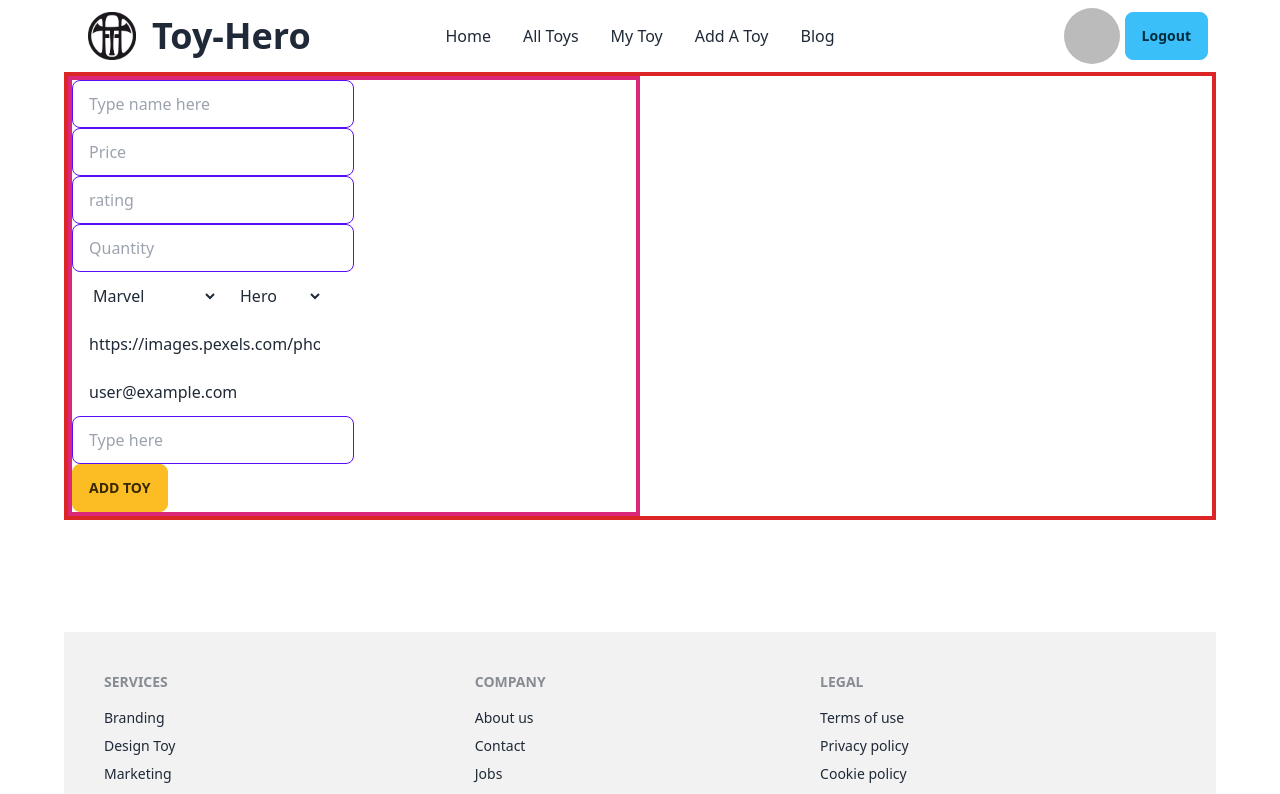
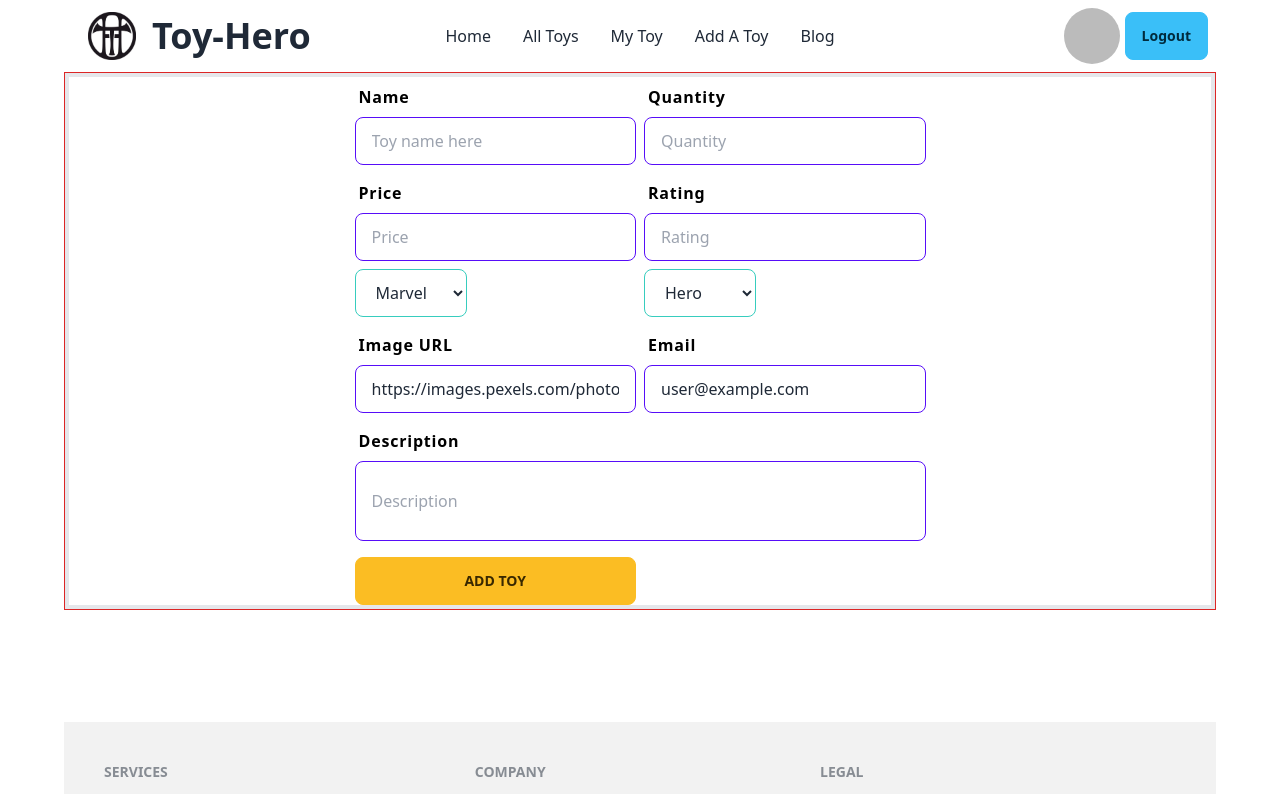
Before and after one commit to Abu-Jayed/Toy-Store, a React (Vite) app: page /addToy in a window 1280 px wide. Shown: the top 794 px of the page. Built offline with nearby package versions, Linux system fonts and the light colour scheme; no server answers; sample sign-in values are in the browser's storage.

Commit message:
Add toy page designed updated

```diff
--- a/src/components/AddToy/AddToy.jsx
+++ b/src/components/AddToy/AddToy.jsx
@@ -3,11 +3,11 @@ import React, { useContext, useState } from "react";
 import { useForm } from "react-hook-form";
 import { AuthContext } from "../AuthProvider/AuthProvider";
 import useTitle from "../Shared/hook/useTitle";
-import {  Toaster, toast } from "react-hot-toast";
+import { Toaster, toast } from "react-hot-toast";
 import Swal from "sweetalert2";
 
 const AddToy = () => {
-  useTitle('Add Toy')
+  useTitle("Add Toy");
   const { user } = useContext(AuthContext);
   const [selectedOption, setSelectedOption] = useState(null);
 
@@ -29,12 +29,12 @@ const AddToy = () => {
       .then((result) => {
         // toast.success('Toy added successfully')
         Swal.fire({
-          position: 'top-center',
-          icon: 'success',
-          title: 'Your toy added successfully',
+          position: "top-center",
+          icon: "success",
+          title: "Your toy added successfully",
           showConfirmButton: false,
-          timer: 1500
-        })
+          timer: 1500,
+        });
         console.log(result);
       });
     console.log(data);
@@ -51,73 +51,168 @@ const AddToy = () => {
   // ];
   //   console.log(user);
   return (
-    <div className="border-4 border-red-600">
-      <div className="">
-        <div className="grid grid-cols-2 border-4 border-pink-600 w-1/2">
-          <form onSubmit={handleSubmit(onSubmit)}>
-            {errors.exampleRequired && <span>This field is required</span>}
+    <div className="border border-red-600">
+      <div className="text-center">
+        <div className=" border-4 ">
+          <form className="grid grid-cols-2 gap-2 w-1/2 md:mx-auto" onSubmit={handleSubmit(onSubmit)}>
+
+            {/* copy code of input start */}
+            <div className="form-control">
+              <label className="label">
+                <span className="text-black font-semibold tracking-wider">
+                  Name
+                </span>
+              </label>
               <input
                 {...register("name")}
                 type="text"
-              placeholder="Type name here"
+                placeholder="Toy name here"
                 className="input input-bordered input-primary w-full max-w-xs"
+                required
               />
+            </div>
+            {/* copy code of input end */}
 
-
+            {/* quantity start */}
+            <div className="form-control">
+              <label className="label">
+                <span className="text-black font-semibold tracking-wider">
+                  Quantity
+                </span>
+              </label>
+              <input
+                {...register("available_quantity")}
+                type="text"
+                placeholder="Quantity"
+                className="input input-bordered input-primary w-full max-w-xs"
+                required
+              />
+            </div>
+            {/* quantity end */}
+            {/* price code start */}
+            <div className="form-control">
+              <label className="label">
+                <span className="text-black font-semibold tracking-wider">
+                  Price
+                </span>
+              </label>
               <input
                 {...register("price")}
                 type="text"
                 placeholder="Price"
                 className="input input-bordered input-primary w-full max-w-xs"
+                required
               />
+            </div>
+            {/* price code end */}
+
+            {/* rating code start */}
+            <div className="form-control">
+              <label className="label">
+                <span className="text-black font-semibold tracking-wider">
+                  Rating
+                </span>
+              </label>
               <input
                 {...register("rating")}
                 type="text"
-              placeholder="rating"
+                placeholder="Rating"
                 className="input input-bordered input-primary w-full max-w-xs"
+                required
               />
-            <input
-              {...register("available_quantity")}
-              type="text"
-              placeholder="Quantity"
-              className="input input-bordered input-primary w-full max-w-xs"
-            />
+            </div>
+            {/* rating code end */}
 
+            {/* Category code start */}
 
-            <select className="input" {...register("category")}>
+            <div className="form-control w-28">
+              <select
+                className="input input-bordered input-accent"
+                {...register("category")}
+              >
                 <option value="Marvel">Marvel</option>
                 <option value="DC">DC</option>
                 <option value="Harry Potter">Harry Potter</option>
               </select>
-            <select className="input" {...register("subCategory")}>
+            </div>
+
+            <div className="form-control w-28">
+              <select
+                className="input input-bordered input-accent"
+                {...register("subCategory")}
+              >
                 <option value="Hero">Hero</option>
                 <option value="Heroin">Heroin</option>
                 <option value="Villain">Villain</option>
               </select>
+            </div>
+            {/* Category code end */}
 
+
+            {/* picture start */}
+
+            <div className="form-control">
+              <label className="label">
+                <span className="text-black font-semibold tracking-wider">
+                  Image URL
+                </span>
+              </label>
               <input
-              className="input"
                 {...register("picture")}
                 placeholder="image link"
                 type="url"
                 defaultValue="https://images.pexels.com/photos/2528118/pexels-photo-2528118.jpeg?auto=compress&cs=tinysrgb&w=600"
+                className="input input-bordered input-primary w-full max-w-xs"
+                required
               />
+            </div>
+
+            {/* picture end */}
+
+            {/* email start */}
+
+            <div className="form-control">
+              <label className="label">
+                <span className="text-black font-semibold tracking-wider">
+                  Email
+                </span>
+              </label>
               <input
-              className="input"
                 value={user?.email}
                 {...register("postedBy")}
                 placeholder="your email"
                 type="email"
+                className="input input-bordered input-primary w-full max-w-xs"
+                required
               />
+            </div>
 
+            {/* email end */}
+
+            {/* description start */}
+
+            <div className="form-control col-span-2">
+              <label className="label">
+                <span className="text-black font-semibold tracking-wider">
+                  Description
+                </span>
+              </label>
               <input
                 {...register("description")}
                 type="text"
-              placeholder="Type here"
-              className="input input-bordered input-primary w-full max-w-xs"
+                placeholder="Description"
+                className="input input-bordered input-primary w-full h-20"
+                required
               />
+            </div>
 
-            <input className="btn btn-warning" value="Add Toy" type="submit" />
+            {/* description end */}
+
+            <input
+              className="mt-2 btn btn-warning"
+              value="Add Toy"
+              type="submit"
+            />
           </form>
         </div>
       </div>
--- a/src/components/Home/Contents/ByCategory/ByCategory.jsx
+++ b/src/components/Home/Contents/ByCategory/ByCategory.jsx
@@ -20,7 +20,7 @@ const ByCategory = () => {
           shop by category
         </p>
         {/* 1st floor start */}
-        <div className={`absolute left-14 ${show?'md:visible':'md:invisible'} py-10 rounded-3xl  md:flex md:gap-5 justify-center `}>
+        <div className={`absolute md:left-[52px] ${show?'visible':'invisible'} py-10 rounded-3xl  md:flex md:gap-5 justify-center `}>
           <div className="bg-pink-300  w-48 h-60 rounded-xl flex justify-center ">
             <div className="mt-3">
               <img className="rounded-xl w-[167px] h-[157]" src={cat1} alt="" />
@@ -64,7 +64,7 @@ const ByCategory = () => {
         </div>
 
         {/* 2nd floor start */}
-        <div className={`${show?'md:invisible':'md:visible'} top-9 relative `}>
+        <div className={`${show?'invisible':'visible'}  top-6 md:top-9 relative `}>
           <div className=" py-1 rounded-3xl  md:flex md:gap-5 justify-center">
             <div className=" bg-green-700 border shadow-lg mb-6 w-48 h-60 rounded-xl flex justify-center ">
               <div className="mt-3">
@@ -130,8 +130,8 @@ const ByCategory = () => {
         </div>
         {/* 2nd floor end */}
 
-        <button onClick={() => setShow(true)} className="mt-10 btn btn-warning">Left</button>
-        <button onClick={() => setShow(false)} className="btn btn-warning">Right</button>
+        <button onClick={() => setShow(!show)} className="mt-10 btn btn-warning">Left</button>
+        <button onClick={() => setShow(!show)} className="btn btn-warning">Right</button>
 
       </div>
     </div>
--- a/src/components/Home/Contents/Category/Category.jsx
+++ b/src/components/Home/Contents/Category/Category.jsx
@@ -1,4 +1,4 @@
-import { useContext, useState } from "react";
+import { useContext, useEffect, useState } from "react";
 import { toast } from "react-hot-toast";
 import { BsStarFill, BsStarHalf } from "react-icons/bs";
 import { Link, redirect, useNavigate } from "react-router-dom";
@@ -12,6 +12,14 @@ const Category = () => {
   const {user} = useContext(AuthContext)
 
   const navigate = useNavigate()
+
+  useEffect(()=>{
+    fetch(`https://toy-hero-server.vercel.app/allToy/Marvel/Hero`)
+    .then(res => res.json())
+    .then(data => {
+      setMarvel(data)
+    })
+  },[])
 
   const handleCheck = (type) => {
     fetch(`https://toy-hero-server.vercel.app/allToy/Marvel/${type}`)
@@ -84,7 +92,7 @@ const Category = () => {
             </TabList>
 
             <TabPanel>
-              <div className=" md:flex flex flex-col md:flex-row gap-4">
+              <div className=" md:grid flex flex-col md:grid-cols-3 gap-4">
                 {marvel?.map((hero) => {
                   return (
                     <div
--- a/src/components/MyToys/MyToys.jsx
+++ b/src/components/MyToys/MyToys.jsx
@@ -13,23 +13,25 @@ import { Toaster, toast } from "react-hot-toast";
 import Swal from "sweetalert2";
 
 const MyToys = () => {
-  useTitle('My Toys')
+  useTitle("My Toys");
   const { user } = useContext(AuthContext);
   const [toys, setToys] = useState([]);
   const [searchText, setSearchText] = useState("");
 
-  const [grow,setGrow] = useState('yes')
-  const handleGrow =(agree)=>{
-    if(agree == true){
-      setGrow('yes')
-    }else{
-      setGrow('no')
+  const [grow, setGrow] = useState("yes");
+  const handleGrow = (agree) => {
+    if (agree == true) {
+      setGrow("yes");
+    } else {
+      setGrow("no");
     }
     console.log(grow);
-  }
+  };
 
   useEffect(() => {
-    fetch(`https://toy-hero-server.vercel.app/myToys/${user?.email}?grow=${grow}`)
+    fetch(
+      `https://toy-hero-server.vercel.app/myToys/${user?.email}?grow=${grow}`
+    )
       .then((res) => res.json())
       .then((data) => {
         console.log(data);
@@ -39,54 +41,44 @@ const MyToys = () => {
 
   /* delete code start here */
   const handleDelete = (id) => {
-
     /* swal confirmation start */
 
     Swal.fire({
-      title: 'Are you sure?',
+      title: "Are you sure?",
       text: "You won't be able to revert this!",
-      icon: 'warning',
+      icon: "warning",
       showCancelButton: true,
-      confirmButtonColor: '#3085d6',
-      cancelButtonColor: '#d33',
-      confirmButtonText: 'Yes, delete it!'
+      confirmButtonColor: "#3085d6",
+      cancelButtonColor: "#d33",
+      confirmButtonText: "Yes, delete it!",
     }).then((result) => {
       if (result.isConfirmed) {
-        Swal.fire(
-          'Deleted!',
-          'Your file has been deleted.',
-          'success'
-        )
-
+        Swal.fire("Deleted!", "Your file has been deleted.", "success");
 
         fetch(`https://toy-hero-server.vercel.app/toys/${id}`, {
-            method: 'DELETE'
+          method: "DELETE",
         })
-            .then(res => res.json())
-            .then(data => {
-                console.log(data);
-                if (data.deletedCount > 0) {
-                  toast.success('Toy deleted successfully')
-                    const remaining = toys.filter(toy => toy._id !== id);
-                    setToys(remaining);
-                }
-            })
-      }else{
+          .then((res) => res.json())
+          .then((data) => {
+            console.log(data);
+            if (data.deletedCount > 0) {
+              toast.success("Toy deleted successfully");
+              const remaining = toys.filter((toy) => toy._id !== id);
+              setToys(remaining);
+            }
+          });
+      } else {
         Swal.fire({
-          position: 'top-center',
-          icon: 'warning',
-          title: 'Your toy is not deleted yet!',
+          position: "top-center",
+          icon: "warning",
+          title: "Your toy is not deleted yet!",
           showConfirmButton: false,
-          timer: 1500
-        })
+          timer: 1500,
+        });
       }
-    })
+    });
 
     /* swal confirmation end */
-
-
-
-
   };
   /* delete code end here */
 
@@ -99,12 +91,15 @@ const MyToys = () => {
             onChange={(e) => setSearchText(e.target.value)}
             type="text"
             className="p-1"
-
           />{" "}
-          <button className="btn btn-warning" onClick={()=>handleGrow(true)}>Decrese</button>
-          <button className="btn btn-info" onClick={()=>handleGrow(false)}>Acces</button>
+          <button className="btn btn-warning" onClick={() => handleGrow(true)}>
+            Decrese
+          </button>
+          <button className="btn btn-info" onClick={() => handleGrow(false)}>
+            Acces
+          </button>
         </div>
-        <table className="container">
+        {/* <table className="container">
           <thead>
             <tr>
               <th>#</th>
@@ -133,18 +128,93 @@ const MyToys = () => {
                 </td>
                 <td>
                   {" "}
-                  <button
-                  onClick={()=>handleDelete(toy._id)}
-                  >
-                    Delete
-                    </button>
-                  {/* <UpdateToy></UpdateToy> */}
+                  <button onClick={() => handleDelete(toy._id)}>Delete</button>
                 </td>
               </tr>
             ))}
           </tbody>
+        </table> */}
+      </div>
+
+      {/* another table start */}
+      <div className="overflow-x-auto mt-20">
+        <table className="table table-zebra w-full">
+          {/* head */}
+          <thead>
+            <tr>
+              <th></th>
+              <th>Name</th>
+              <th>Category</th>
+              <th>Sub Category</th>
+              <th>Price</th>
+              <th>Quantity</th>
+              <th>Rating</th>
+              <th></th>
+              <th></th>
+            </tr>
+          </thead>
+          <tbody>
+            {toys.map((toy, i) => {
+              return (
+                <tr className="">
+                  <th>{i + 1}</th>
+                  <td className="max-w-[200px] overflow-scroll">
+                    {toy.name}
+                  </td>
+                  <td>
+                    {toy.category}
+                  </td>
+                  <td>
+                    {toy.subCategory}
+                  </td>
+                  <td>$
+                    {toy.price}
+                  </td>
+                  <td>
+                    {toy.available_quantity}
+                  </td>
+                  <td>
+                    {toy.rating}
+                  </td>
+                  <td>
+                    {/* <button>Update</button> */}
+                    <Link to={`/edit/${toy._id}`}>
+                      <button>Update</button>
+                    </Link>
+                  </td>
+                  <td>
+                    <button onClick={() => handleDelete(toy._id)}>
+                      Delete
+                    </button>
+                  </td>
+                </tr>
+              );
+            })}
+            {/* row 1 */}
+
+            {/* <tr className="">
+              <th>1</th>
+              <td className="max-w-[200px] overflow-scroll">
+                Mighty ThorMighty ThorMighty ThorMighty ThorMighty ThorMighty
+                Thor
+              </td>
+              <td>Marvel</td>
+              <td>Heroin</td>
+              <td>$32</td>
+              <td>245</td>
+              <td>3.45</td>
+              <td>
+                <button>Update</button>
+              </td>
+              <td>
+                <button>Delete</button>
+              </td>
+            </tr> */}
+            {/* row 2 */}
+          </tbody>
         </table>
       </div>
+      {/* another table end */}
       <Toaster></Toaster>
     </div>
   );
```
Lines whose indentation alone changed are shown as unchanged.
